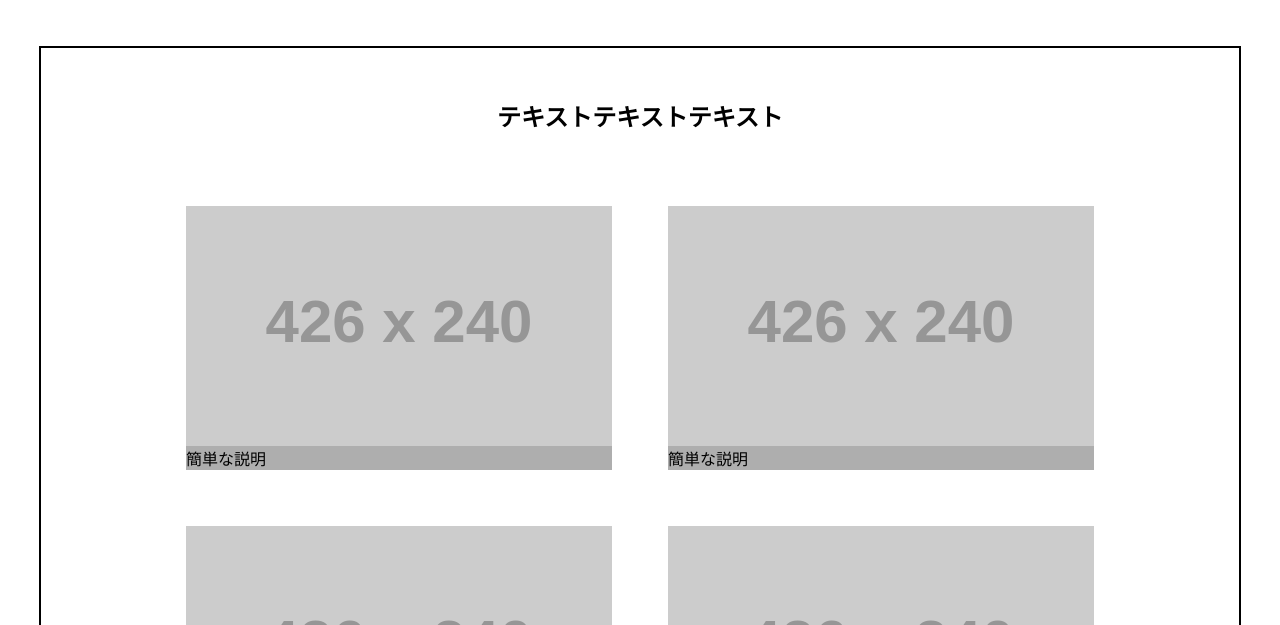
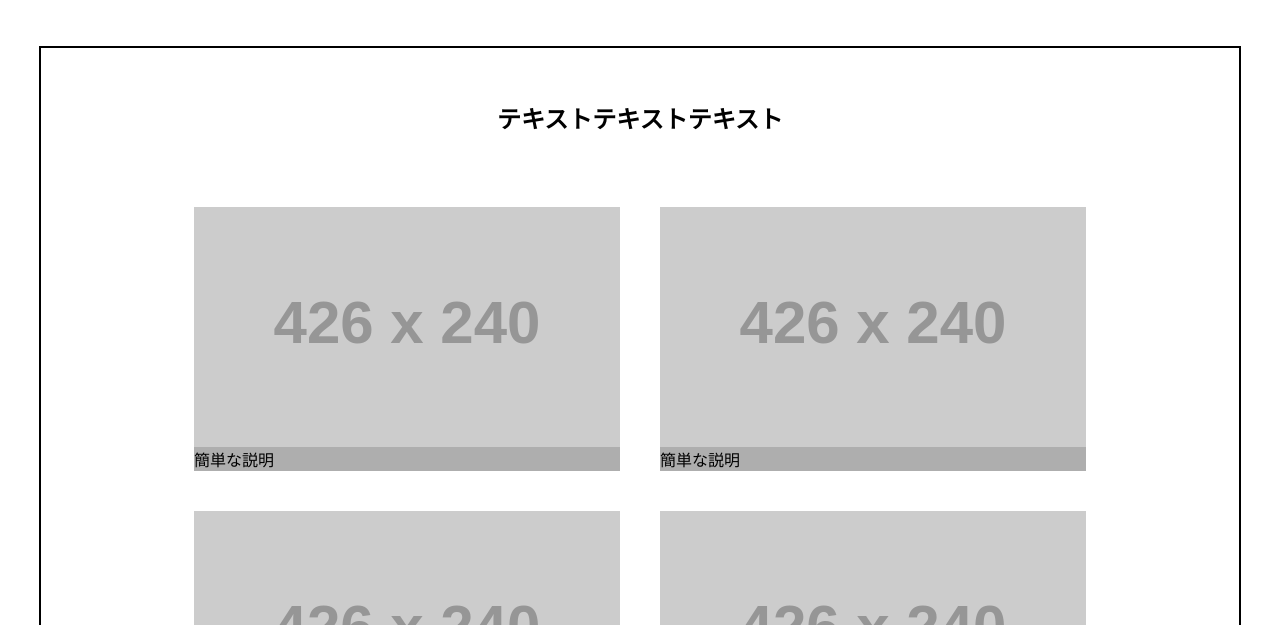
Before and after one commit to Shimamura-Kouki/2025-01-10_1st-Portfolio, a plain HTML site: page wire/pastime/index.html in a window 1280 px wide. Shown: the part 175-800 px from the top of the page. Drawn offline with Linux system fonts and the light colour scheme; placeholder pictures from the web are drawn by us; a web font is replaced by a local one.

Commit message:
wire完成

```diff
--- a/wire/pastime/css/pastime.css
+++ b/wire/pastime/css/pastime.css
@@ -10,7 +10,7 @@
 
 .gallery {
     display: flex;
-    padding: 6.21891vmin;
+    padding: 4vw 3vh;
     flex-direction: column;
     align-items: center;
     gap: 9.0796vmin;
@@ -23,7 +23,7 @@
     justify-content: center;
     align-items: flex-start;
     align-content: flex-start;
-    gap: 7vmin;
+    gap: 5vh;
     flex-wrap: wrap;
 }
 
```
Also changed, not shown: wire/inquiry/index.html (+1 -1 lines).
